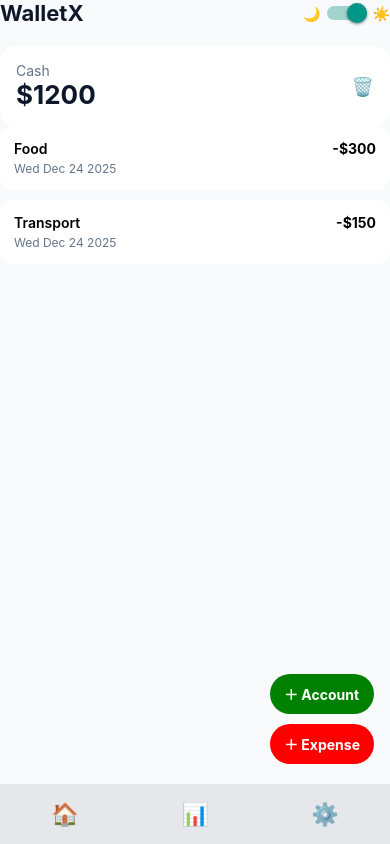
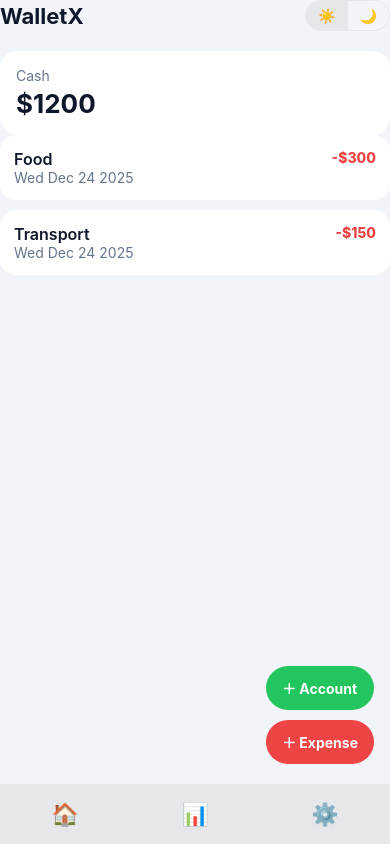
Before and after one commit to bhagyasandakelum/WalletX, a React Native app: screen /AddExpense in a window 390 px wide. Built offline with nearby package versions, Linux system fonts and the light colour scheme.

Commit message:
enhance the home screen UI

```diff
--- a/src/screens/AddExpenseScreen.js
+++ b/src/screens/AddExpenseScreen.js
@@ -6,7 +6,8 @@ import {
   Pressable,
   FlatList,
   SafeAreaView,
-  Switch,
+  TextInput,
+  Modal,
 } from 'react-native';
 import { useNavigation } from '@react-navigation/native';
 
@@ -16,7 +17,8 @@ export default function AddExpenseScreen() {
   /* ---------------- STATE ---------------- */
   const [themeMode, setThemeMode] = useState('light');
   const [showAccounts, setShowAccounts] = useState(false);
-  const [sortBy, setSortBy] = useState('time');
+  const [showAddAccount, setShowAddAccount] = useState(false);
+  const [showAddExpense, setShowAddExpense] = useState(false);
 
   const [accounts, setAccounts] = useState([
     { id: 1, name: 'Cash', balance: 1200 },
@@ -26,53 +28,82 @@ export default function AddExpenseScreen() {
   const [selectedAccount, setSelectedAccount] = useState(accounts[0]);
 
   const [expenses, setExpenses] = useState([
-    {
-      id: 1,
-      title: 'Food',
-      amount: 300,
-      date: new Date(),
-      accountId: 1,
-    },
-    {
-      id: 2,
-      title: 'Transport',
-      amount: 150,
-      date: new Date(),
-      accountId: 1,
-    },
+    { id: 1, title: 'Food', amount: 300, date: new Date(), accountId: 1 },
+    { id: 2, title: 'Transport', amount: 150, date: new Date(), accountId: 1 },
   ]);
+
+  /* ---------------- FORM STATE ---------------- */
+  const [newAccountName, setNewAccountName] = useState('');
+  const [newAccountBalance, setNewAccountBalance] = useState('');
+
+  const [expenseTitle, setExpenseTitle] = useState('');
+  const [expenseAmount, setExpenseAmount] = useState('');
 
   /* ---------------- THEME ---------------- */
   const theme =
     themeMode === 'dark'
       ? {
-          bg: '#0f172a',
-          card: '#1e293b',
-          text: '#f8fafc',
-          sub: '#94a3b8',
+          bg: '#0b1220',
+          card: '#111827',
+          text: '#f9fafb',
+          sub: '#9ca3af',
+          border: '#1f2937',
         }
       : {
-          bg: '#f8fafc',
+          bg: '#f1f5f9',
           card: '#ffffff',
           text: '#0f172a',
           sub: '#64748b',
+          border: '#e5e7eb',
         };
 
   /* ---------------- HELPERS ---------------- */
-  const deleteAccount = acc => {
-    setAccounts(prev => prev.filter(a => a.id !== acc.id));
-    if (selectedAccount.id === acc.id && accounts.length > 1) {
-      setSelectedAccount(accounts.find(a => a.id !== acc.id));
-    }
+  const addAccount = () => {
+    if (!newAccountName || !newAccountBalance) return;
+
+    const account = {
+      id: Date.now(),
+      name: newAccountName,
+      balance: Number(newAccountBalance),
     };
 
-  const sortedExpenses = useMemo(() => {
-    const list = expenses.filter(e => e.accountId === selectedAccount.id);
-    if (sortBy === 'amount') {
-      return [...list].sort((a, b) => b.amount - a.amount);
-    }
-    return [...list].sort((a, b) => b.date - a.date);
-  }, [expenses, selectedAccount, sortBy]);
+    setAccounts(prev => [...prev, account]);
+    setSelectedAccount(account);
+    setNewAccountName('');
+    setNewAccountBalance('');
+    setShowAddAccount(false);
+  };
+
+  const addExpense = () => {
+    if (!expenseTitle || !expenseAmount) return;
+
+    const expense = {
+      id: Date.now(),
+      title: expenseTitle,
+      amount: Number(expenseAmount),
+      date: new Date(),
+      accountId: selectedAccount.id,
+    };
+
+    setExpenses(prev => [expense, ...prev]);
+
+    setAccounts(prev =>
+      prev.map(acc =>
+        acc.id === selectedAccount.id
+          ? { ...acc, balance: acc.balance - expense.amount }
+          : acc
+      )
+    );
+
+    setExpenseTitle('');
+    setExpenseAmount('');
+    setShowAddExpense(false);
+  };
+
+  const filteredExpenses = useMemo(
+    () => expenses.filter(e => e.accountId === selectedAccount.id),
+    [expenses, selectedAccount]
+  );
 
   /* ---------------- UI ---------------- */
   return (
@@ -82,15 +113,26 @@ export default function AddExpenseScreen() {
         <Text style={[styles.title, { color: theme.text }]}>WalletX</Text>
 
         {/* THEME RADIO TOGGLE */}
-        <View style={styles.themeToggle}>
-          <Text style={{ color: theme.sub }}>🌙</Text>
-          <Switch
-            value={themeMode === 'light'}
-            onValueChange={() =>
-              setThemeMode(prev => (prev === 'light' ? 'dark' : 'light'))
-            }
-          />
-          <Text style={{ color: theme.sub }}>☀️</Text>
+        <View style={[styles.themeSwitch, { borderColor: theme.border }]}>
+          <Pressable
+            style={[
+              styles.themeOption,
+              themeMode === 'light' && styles.themeActive,
+            ]}
+            onPress={() => setThemeMode('light')}
+          >
+            <Text>☀️</Text>
+          </Pressable>
+
+          <Pressable
+            style={[
+              styles.themeOption,
+              themeMode === 'dark' && styles.themeActive,
+            ]}
+            onPress={() => setThemeMode('dark')}
+          >
+            <Text>🌙</Text>
+          </Pressable>
         </View>
       </View>
 
@@ -99,27 +141,16 @@ export default function AddExpenseScreen() {
         style={[styles.card, { backgroundColor: theme.card }]}
         onPress={() => setShowAccounts(!showAccounts)}
       >
-        <View style={styles.cardHeader}>
-          <View>
         <Text style={{ color: theme.sub }}>{selectedAccount.name}</Text>
         <Text style={[styles.balance, { color: theme.text }]}>
           ${selectedAccount.balance}
         </Text>
-          </View>
 
-          <Pressable onPress={() => deleteAccount(selectedAccount)}>
-            <Text style={{ fontSize: 18 }}>🗑️</Text>
-          </Pressable>
-        </View>
-
-        {showAccounts && (
-          <View style={styles.dropdown}>
-            {accounts
-              .filter(a => a.id !== selectedAccount.id)
-              .map(acc => (
+        {showAccounts &&
+          accounts.map(acc => (
             <Pressable
               key={acc.id}
-                  style={styles.dropdownItem}
+              style={styles.accountItem}
               onPress={() => {
                 setSelectedAccount(acc);
                 setShowAccounts(false);
@@ -129,56 +160,104 @@ export default function AddExpenseScreen() {
               <Text>${acc.balance}</Text>
             </Pressable>
           ))}
-          </View>
-        )}
       </Pressable>
-
-      {/* ---------- SORT BUTTONS ---------- */}
-      {/* You can add sort buttons here */}
 
       {/* ---------- EXPENSE LIST ---------- */}
       <FlatList
-        data={sortedExpenses}
+        data={filteredExpenses}
         keyExtractor={item => item.id.toString()}
-        contentContainerStyle={{ paddingBottom: 90 }}
+        contentContainerStyle={{ paddingBottom: 120 }}
         renderItem={({ item }) => (
           <View style={[styles.expense, { backgroundColor: theme.card }]}>
-            <View style={styles.expenseRow}>
-              <Text style={styles.category}>{item.title}</Text>
+            <View>
+              <Text style={[styles.category, { color: theme.text }]}>
+                {item.title}
+              </Text>
+              <Text style={{ color: theme.sub }}>
+                {item.date.toDateString()}
+              </Text>
+            </View>
             <Text style={styles.amount}>-${item.amount}</Text>
-            </View>
-            <Text style={styles.date}>{item.date.toDateString()}</Text>
           </View>
         )}
       />
 
-      {/* ---------- FLOATING BUTTONS ---------- */}
+      {/* ---------- FLOAT BUTTONS ---------- */}
       <View style={styles.fabContainer}>
-        <Pressable style={[styles.fab, { backgroundColor: 'green' }]}>
+        <Pressable
+          style={[styles.fab, { backgroundColor: '#22c55e' }]}
+          onPress={() => setShowAddAccount(true)}
+        >
           <Text style={styles.fabText}>＋ Account</Text>
         </Pressable>
 
-        <Pressable style={[styles.fab, { backgroundColor: 'red' }]}>
+        <Pressable
+          style={[styles.fab, { backgroundColor: '#ef4444' }]}
+          onPress={() => setShowAddExpense(true)}
+        >
           <Text style={styles.fabText}>＋ Expense</Text>
         </Pressable>
       </View>
 
+      {/* ---------- ADD ACCOUNT MODAL ---------- */}
+      <Modal visible={showAddAccount} transparent animationType="fade">
+        <View style={styles.modalWrap}>
+          <View style={styles.modal}>
+            <Text style={styles.modalTitle}>Add Account</Text>
+            <TextInput
+              placeholder="Account Name"
+              style={styles.input}
+              value={newAccountName}
+              onChangeText={setNewAccountName}
+            />
+            <TextInput
+              placeholder="Initial Balance"
+              style={styles.input}
+              keyboardType="numeric"
+              value={newAccountBalance}
+              onChangeText={setNewAccountBalance}
+            />
+            <Pressable style={styles.primaryBtn} onPress={addAccount}>
+              <Text style={styles.btnText}>Add</Text>
+            </Pressable>
+          </View>
+        </View>
+      </Modal>
+
+      {/* ---------- ADD EXPENSE MODAL ---------- */}
+      <Modal visible={showAddExpense} transparent animationType="fade">
+        <View style={styles.modalWrap}>
+          <View style={styles.modal}>
+            <Text style={styles.modalTitle}>Add Expense</Text>
+            <TextInput
+              placeholder="Title"
+              style={styles.input}
+              value={expenseTitle}
+              onChangeText={setExpenseTitle}
+            />
+            <TextInput
+              placeholder="Amount"
+              style={styles.input}
+              keyboardType="numeric"
+              value={expenseAmount}
+              onChangeText={setExpenseAmount}
+            />
+            <Pressable style={styles.primaryBtn} onPress={addExpense}>
+              <Text style={styles.btnText}>Add</Text>
+            </Pressable>
+          </View>
+        </View>
+      </Modal>
+
       {/* ---------- FOOTER ---------- */}
       <View style={styles.footer}>
-        <Text
-          style={[styles.footerItem, styles.footerActive]}
-          onPress={() => navigation.navigate('AddExpense')}
-        >
-          🏠
-        </Text>
-
+        <Text style={[styles.footerItem, styles.footerActive]}>🏠</Text>
         <Text
           style={styles.footerItem}
           onPress={() => navigation.navigate('Stats')}
         >
           📊
         </Text>
-
         <Text style={styles.footerItem}>⚙️</Text>
       </View>
     </SafeAreaView>
@@ -186,6 +265,7 @@ export default function AddExpenseScreen() {
 }
 
 /* ---------------- STYLES ---------------- */
+
 const styles = StyleSheet.create({
   container: { flex: 1, padding: 16 },
 
@@ -197,73 +277,47 @@ const styles = StyleSheet.create({
 
   title: { fontSize: 22, fontWeight: '700' },
 
-  themeToggle: {
+  themeSwitch: {
     flexDirection: 'row',
-    alignItems: 'center',
-    gap: 6,
+    borderWidth: 1,
+    borderRadius: 20,
+    overflow: 'hidden',
+  },
+
+  themeOption: {
+    paddingHorizontal: 12,
+    paddingVertical: 6,
+  },
+
+  themeActive: {
+    backgroundColor: '#e5e7eb',
   },
 
   card: {
     marginTop: 20,
     padding: 16,
-    borderRadius: 16,
+    borderRadius: 18,
   },
 
-  cardHeader: {
+  balance: { fontSize: 26, fontWeight: '700', marginTop: 4 },
+
+  accountItem: {
     flexDirection: 'row',
     justifyContent: 'space-between',
-    alignItems: 'center',
-  },
-
-  balance: { fontSize: 26, fontWeight: '700' },
-
-  dropdown: {
-    marginTop: 12,
-    borderTopWidth: 1,
-    borderColor: '#e5e7eb',
-  },
-
-  dropdownItem: {
-    flexDirection: 'row',
-    justifyContent: 'space-between',
-    paddingVertical: 10,
-  },
-
-  sortRow: {
-    flexDirection: 'row',
-    gap: 16,
-    marginVertical: 16,
-  },
-
-  sortBtn: {
-    paddingHorizontal: 14,
-    paddingVertical: 6,
-    borderRadius: 12,
-    backgroundColor: '#e5e7eb',
-  },
-
-  sortActive: {
-    backgroundColor: '#38bdf8',
-    color: 'white',
-    fontWeight: '700',
+    marginTop: 10,
   },
 
   expense: {
+    flexDirection: 'row',
+    justifyContent: 'space-between',
     padding: 14,
-    borderRadius: 14,
+    borderRadius: 16,
     marginBottom: 10,
   },
 
-  expenseRow: {
-    flexDirection: 'row',
-    justifyContent: 'space-between',
-  },
+  category: { fontSize: 16, fontWeight: '600' },
 
-  category: { fontWeight: '600' },
-
-  amount: { fontWeight: '700' },
-
-  date: { fontSize: 12, color: '#64748b', marginTop: 4 },
+  amount: { fontWeight: '800', color: '#ef4444' },
 
   fabContainer: {
     position: 'absolute',
@@ -273,12 +327,12 @@ const styles = StyleSheet.create({
   },
 
   fab: {
-    paddingHorizontal: 14,
-    paddingVertical: 10,
+    paddingHorizontal: 16,
+    paddingVertical: 12,
     borderRadius: 24,
   },
 
-  fabText: { color: 'white', fontWeight: '700' },
+  fabText: { color: '#fff', fontWeight: '700' },
 
   footer: {
     position: 'absolute',
@@ -293,6 +347,38 @@ const styles = StyleSheet.create({
   },
 
   footerItem: { fontSize: 22 },
+  footerActive: { fontWeight: '800' },
 
-  footerActive: { fontWeight: '800' },
+  modalWrap: {
+    flex: 1,
+    backgroundColor: 'rgba(0,0,0,0.4)',
+    justifyContent: 'center',
+    alignItems: 'center',
+  },
+
+  modal: {
+    backgroundColor: '#fff',
+    padding: 20,
+    borderRadius: 16,
+    width: '85%',
+  },
+
+  modalTitle: { fontSize: 18, fontWeight: '700', marginBottom: 10 },
+
+  input: {
+    borderWidth: 1,
+    borderColor: '#e5e7eb',
+    borderRadius: 10,
+    padding: 10,
+    marginBottom: 10,
+  },
+
+  primaryBtn: {
+    backgroundColor: '#2563eb',
+    padding: 12,
+    borderRadius: 10,
+    alignItems: 'center',
+  },
+
+  btnText: { color: '#fff', fontWeight: '700' },
 });
```
Lines whose indentation alone changed are shown as unchanged.
